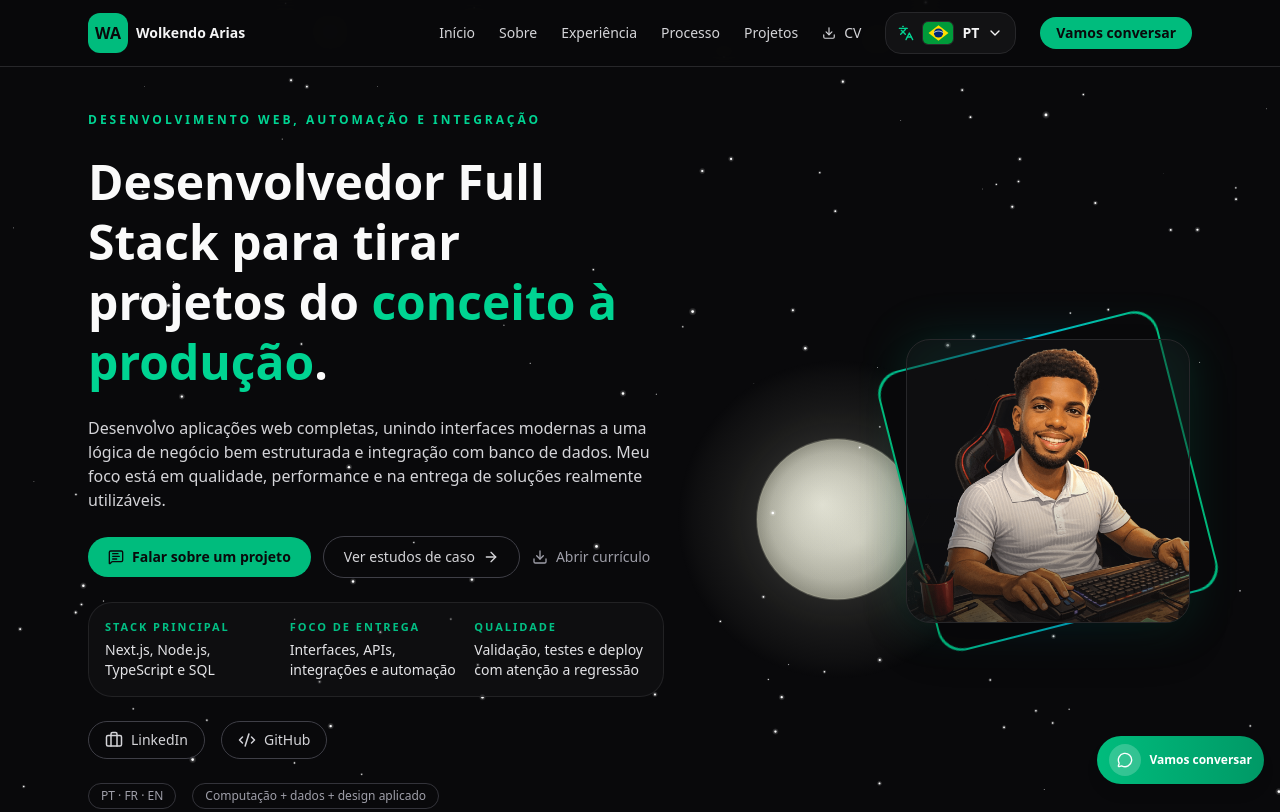
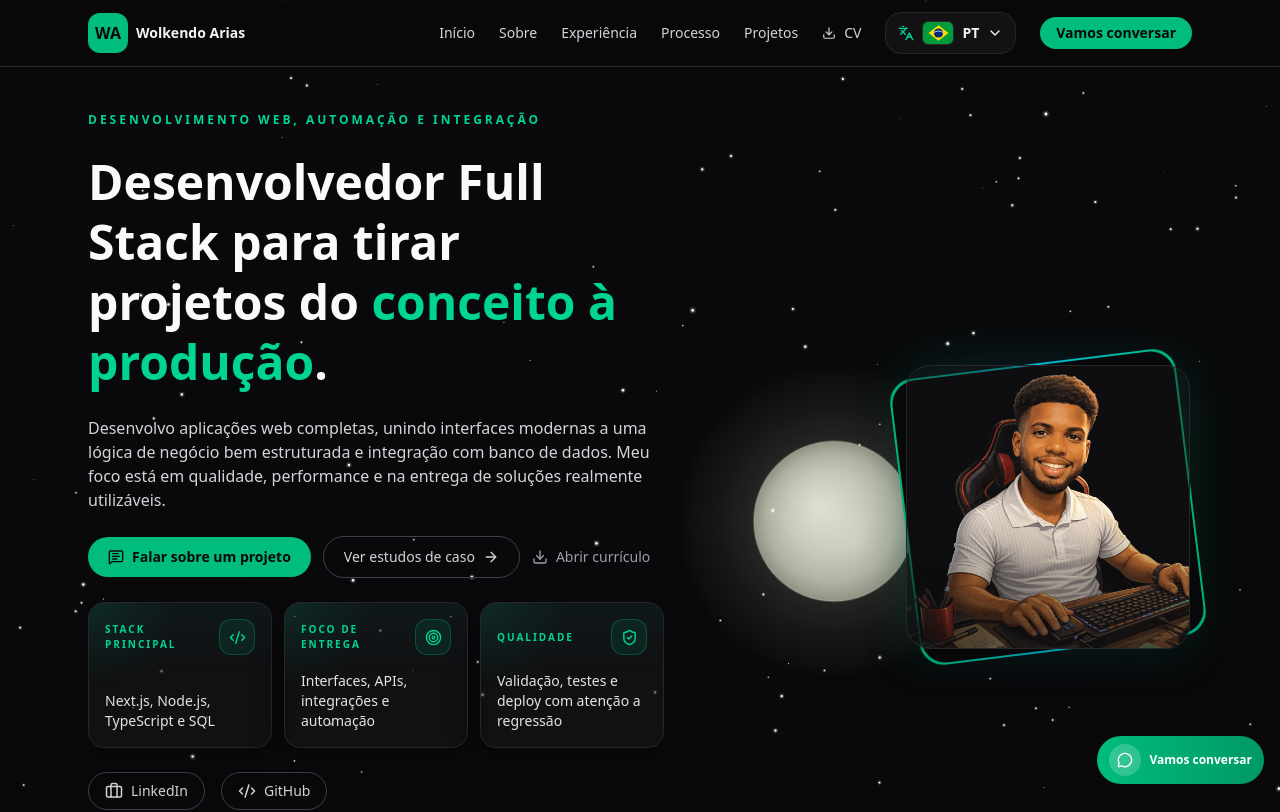
Before and after one commit to maestrowoldo/work-samples, a Next.js app: page /pt in a window 1280 px wide. Shown: the top 812 px of the page. Built offline with nearby package versions, Linux system fonts and the light colour scheme.

Commit message:
fix: enhance Hero component proof items display with dynamic icons and improved styling

```diff
--- a/src/components/Hero.tsx
+++ b/src/components/Hero.tsx
@@ -3,8 +3,19 @@
 import Image from "next/image";
 import Link from "next/link";
 import { motion } from "framer-motion";
-import { ArrowRight, Briefcase, Code2, Download, MessageSquareText } from "lucide-react";
+import {
+  ArrowRight,
+  Briefcase,
+  Code2,
+  Download,
+  MessageSquareText,
+  Rocket,
+  ShieldCheck,
+  Target,
+} from "lucide-react";
 import { useLocaleContext } from "@/components/LocaleProvider";
+
+const proofIcons = [Code2, Target, ShieldCheck];
 
 export default function Hero() {
   const { dictionary, locale } = useLocaleContext();
@@ -72,15 +83,32 @@ export default function Hero() {
             </Link>
           </motion.div>
 
-          <motion.div variants={itemVariants} className="grid gap-3 rounded-3xl border border-zinc-800/80 bg-zinc-900/40 p-4 sm:grid-cols-3">
-            {dictionary.hero.proofItems.map((item) => (
-              <div key={item.label} className="space-y-1">
-                <p className="text-[11px] font-semibold uppercase tracking-[0.18em] text-emerald-400/90">
-                  {item.label}
-                </p>
-                <p className="text-sm text-zinc-200">{item.value}</p>
-              </div>
-            ))}
+          <motion.div variants={itemVariants} className="grid gap-3 sm:grid-cols-3">
+            {dictionary.hero.proofItems.map((item, index) => {
+              const Icon = proofIcons[index] ?? Rocket;
+
+              return (
+                <div
+                  key={item.label}
+                  className="group relative min-h-[138px] overflow-hidden rounded-2xl border border-zinc-800 bg-zinc-900/55 p-4 shadow-[0_14px_34px_rgba(0,0,0,0.22)] transition-colors duration-300 hover:border-emerald-400/40 hover:bg-zinc-900/75"
+                >
+                  <div className="pointer-events-none absolute inset-0 bg-[radial-gradient(circle_at_top_left,rgba(16,185,129,0.14),transparent_38%),linear-gradient(180deg,rgba(6,182,212,0.06)_0%,transparent_52%)] opacity-80" />
+                  <div className="relative flex h-full flex-col">
+                    <div className="mb-4 flex items-center justify-between gap-3">
+                      <span className="text-[10px] font-semibold uppercase tracking-[0.2em] text-emerald-400">
+                        {item.label}
+                      </span>
+                      <span className="inline-flex h-9 w-9 shrink-0 items-center justify-center rounded-xl border border-emerald-500/30 bg-emerald-500/10 text-emerald-400 transition-colors duration-300 group-hover:border-emerald-400/50 group-hover:bg-emerald-500/15">
+                        <Icon size={17} aria-hidden="true" />
+                      </span>
+                    </div>
+                    <p className="mt-auto text-sm leading-5 text-zinc-200">
+                      {item.value}
+                    </p>
+                  </div>
+                </div>
+              );
+            })}
           </motion.div>
 
           <motion.div variants={itemVariants} className="flex gap-4">
```
